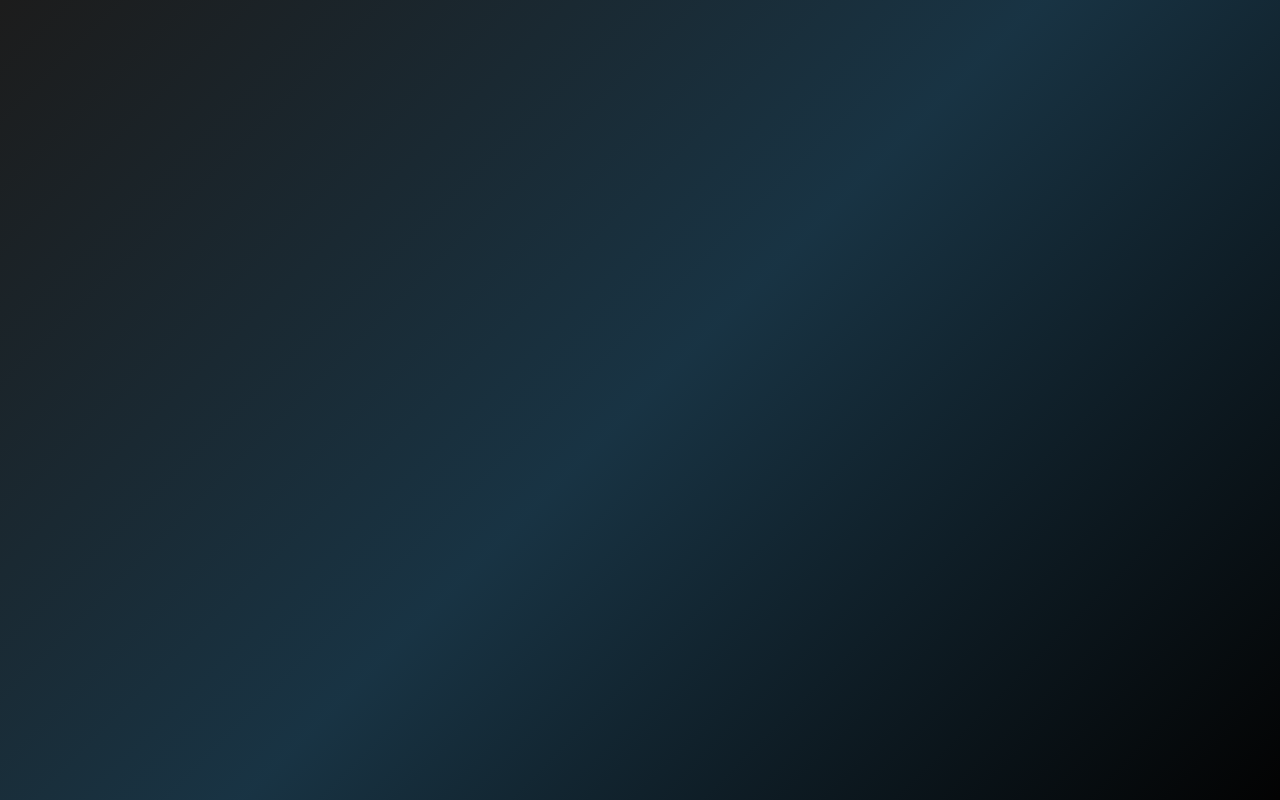
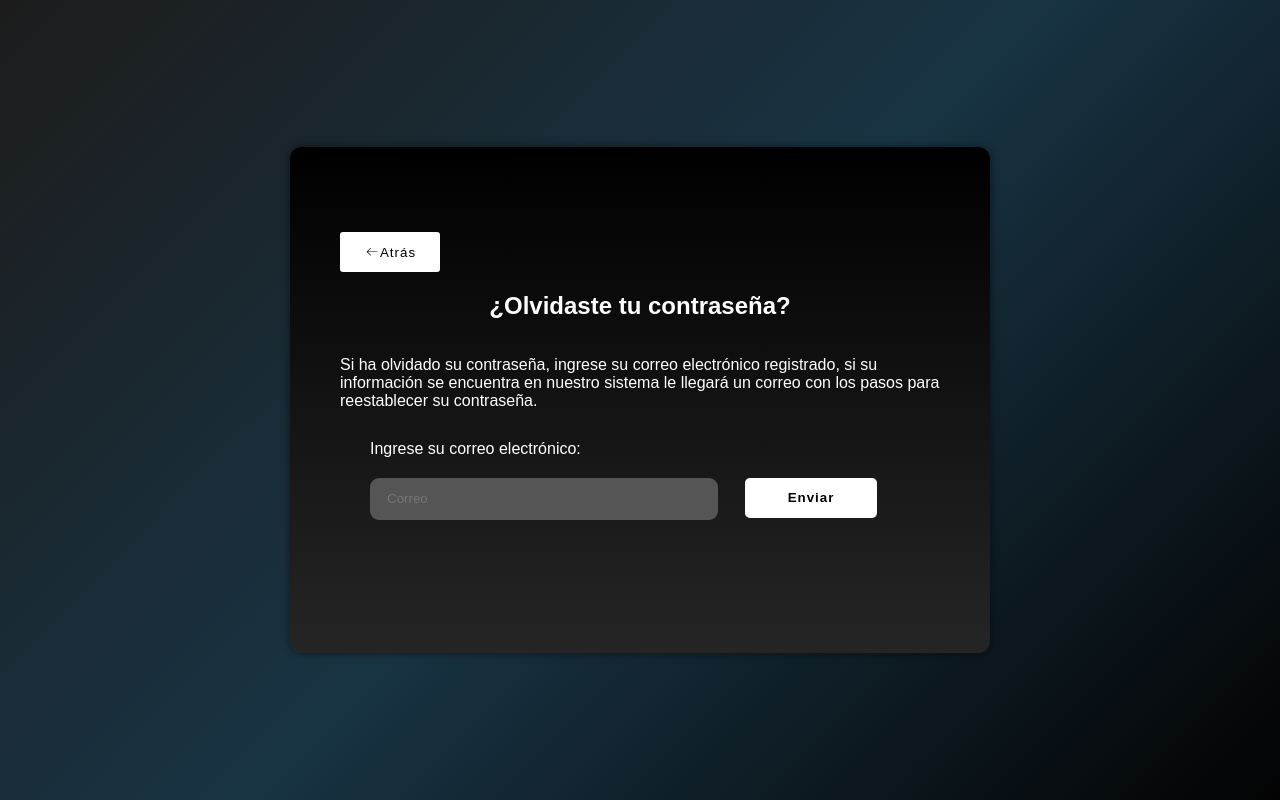
Before and after one commit to CesarOsorioP/ROKI, a React (Create React App) app in the folder client/: page /forgot-password in a window 1280 px wide. Before the commit this address had no page. Built offline with nearby package versions, Linux system fonts and the light colour scheme.

Commit message:
Se agregan pequeñas mejoras de redireccionamiento en forgot password, se crea un primer vistaso a la página de artista

```diff
--- a/client/src/App.js
+++ b/client/src/App.js
@@ -6,9 +6,11 @@ import Login from './Pages/Login';
 import Reproductor from './Pages/Reproductor';
 import Pagospage from './Pages/Pagos';
 import UserInfo from './Components/Reproductor/UserInfo';
+import ArtistInfo from './Components/Reproductor/ArtistInfo';
 import RecuperatePage from './Pages/recuperarContrase;a';
 import RecuperatePage2 from './Pages/recuperateC';
 import ResultsArtistsPage from './Pages/searcherArtist';
+
 
 
 function App() {
@@ -22,7 +24,8 @@ function App() {
           <Route path="/reproductor" element={<Reproductor/>}/>
           <Route path="/pagos" element={<Pagospage/>}/>
           <Route path="/user" element={<UserInfo />} /> {/* Nueva ruta para la información del usuario */}
-          <Route path="/recuperarCont" element={<RecuperatePage/>} />
+          <Route path="/artist" element= {<ArtistInfo />} />
+          <Route path="/forgot-password" element={<RecuperatePage/>} />
           <Route path="/recuperar" element={<RecuperatePage2/>} />
           <Route path="/artist-results" element ={<ResultsArtistsPage/>}/>
         </Routes>
--- a/client/src/Components/RecuperarContraseña/RecuperarContraseñaP.jsx
+++ b/client/src/Components/RecuperarContraseña/RecuperarContraseñaP.jsx
@@ -1,31 +1,42 @@
 import React from "react";
 import Card from "../Pagos/card.jsx";
-import "./recuperarContraseñacss.css"
-const recuperarContraseña = () => {
+import "./recuperarContraseñacss.css";
+import { useNavigate } from 'react-router-dom';
+
+const RecuperarContraseña = () => {
+  const navigate = useNavigate(); // Hook para navegar
+
+  const handleClick = () => {
+    navigate(-1); // Navegar hacia atrás en el historial
+  };
+
+  const handleClick2 = () => {
+    navigate("/recuperar"); // Navegar hacia atrás en el historial
+  };
 
   return (
     <Card>
       <div className="divprime">
         <div className="split1">
           <div className="tittle">
-                        <button>
+            <button className="back-button">
               <svg height="16" width="16" viewBox="0 0 1024 1024">
                 <path d="M874.690416 495.52477c0 11.2973-9.168824 20.466124-20.466124 20.466124l-604.773963 0 188.083679 188.083679c7.992021 7.992021 7.992021 20.947078 0 28.939099-4.001127 3.990894-9.240455 5.996574-14.46955 5.996574-5.239328 0-10.478655-1.995447-14.479783-5.996574l-223.00912-223.00912c-3.837398-3.837398-5.996574-9.046027-5.996574-14.46955 0-5.433756 2.159176-10.632151 5.996574-14.46955l223.019353-223.029586c7.992021-7.992021 20.957311-7.992021 28.949332 0 7.992021 8.002254 7.992021 20.957311 0 28.949332l-188.073446 188.073446 604.753497 0C865.521592 475.058646 874.690416 484.217237 874.690416 495.52477z"></path>
               </svg>
-                        <span>Atras</span>
+              <span onClick={handleClick}>Atrás</span> {/* Evento de clic para retroceder */}
             </button>
-                        <h2>¿Olvidaste tu contraseña?</h2>
+            <h2 className="onlytittle">¿Olvidaste tu contraseña?</h2>
           </div>
           <div>
             <p>
-                            Si ha olvidado su contraseña, ingrese su correo electronico registrado,
+              Si ha olvidado su contraseña, ingrese su correo electrónico registrado,
               si su información se encuentra en nuestro sistema le llegará un correo
               con los pasos para reestablecer su contraseña.
             </p>
           </div>
           <div className="minidiv">
             <label>
-                            Ingrese su correo electronico:
+              Ingrese su correo electrónico:
             </label>
             <div className="split">
               <input
@@ -36,15 +47,13 @@ const recuperarContraseña = () => {
                 className="input_field"
                 size="30"
               />
-                        <button className="button">Enviar</button>
+              <button className="button" onClick={handleClick2}>Enviar</button>
             </div>
           </div>
         </div>
       </div>
     </Card>
-
   );
-
 };
 
-export default recuperarContraseña;
+export default RecuperarContraseña;
--- a/client/src/Components/Reproductor/Navbar.jsx
+++ b/client/src/Components/Reproductor/Navbar.jsx
@@ -9,12 +9,12 @@ function Navbar() {
     <nav className="navbar">
       <ul>
         <li><Link to="/user"><FaUser /> Usuario</Link></li> {/* Enlace actualizado */}
-        <li><Link to="/"><FaHome /> Inicio</Link></li>
+        <li><Link to="/reproductor"><FaHome /> Inicio</Link></li>
         <li><Link to="/explore"><FaSearch /> Explorar</Link></li>
         <h2>MI MÚSICA</h2>
         <li><Link to="/songs"><FaMusic /> Canción</Link></li>
         <li><Link to="/albums"><FaMusic /> Álbum</Link></li>
-        <li><Link to="/artists"><FaMusic /> Artista</Link></li>
+        <li><Link to="/artist"><FaMusic /> Artista</Link></li>
         <li><Link to="/playlists"><FaMusic /> Playlists</Link></li>
         <h2>LISTAS DE REPRODUCCIÓN</h2>
         <li><Link to="/create"><FaPlus /> Crear...</Link></li>
--- a/client/src/Pages/CSS/login.css
+++ b/client/src/Pages/CSS/login.css
@@ -1,4 +1,3 @@
-
 
 .login {
     height: 100vh;
--- a/client/src/Pages/recuperarContrase;a.jsx
+++ b/client/src/Pages/recuperarContrase;a.jsx
@@ -1,5 +1,6 @@
 import React from 'react';
 import RecuperarContraseñaP from '../Components/RecuperarContraseña/RecuperarContraseñaP'; // Asegúrate de que la ruta sea correcta
+
 
 const RecuperatePage = () => {
   return (
```
Also changed, not shown: client/src/Pages/Artist.jsx (added, +12 -0 lines), client/src/Components/Reproductor/AlbumInfo.jsx (added), client/src/Pages/Album.jsx (added). Lines whose indentation alone changed are shown as unchanged.
